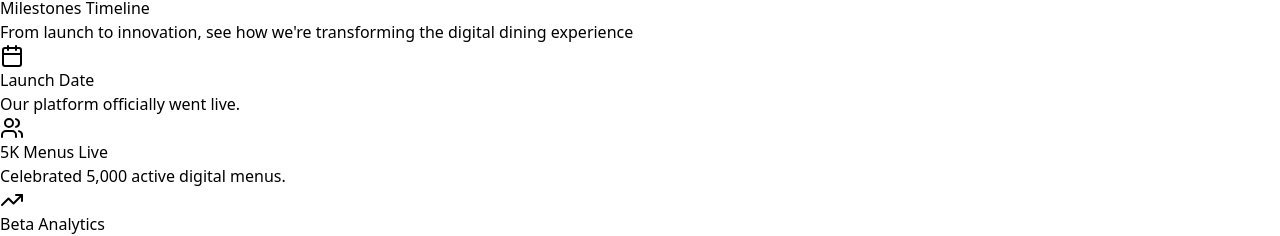
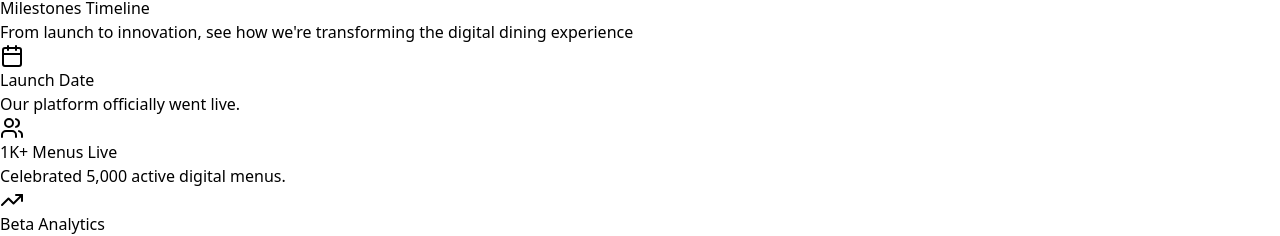
Before and after one commit to samirdhoran2000/Hotel_Menu, a React (Vite) app in the folder client/: page / in a window 1280 px wide. Shown: the part 4792-5028 px from the top of the page. Built offline with nearby package versions, Linux system fonts and the light colour scheme.

Commit message:
change fix

```diff
--- a/client/src/components/landingPageComponents/Milestones.jsx
+++ b/client/src/components/landingPageComponents/Milestones.jsx
@@ -18,7 +18,7 @@ const milestones = [
   },
   {
     icon: <Users className="w-6 h-6" />,
-    title: "5K Menus Live",
+    title: "1K+ Menus Live",
     description: "Celebrated 5,000 active digital menus.",
     color: "from-blue-500 to-cyan-500",
     status: "completed",
```
